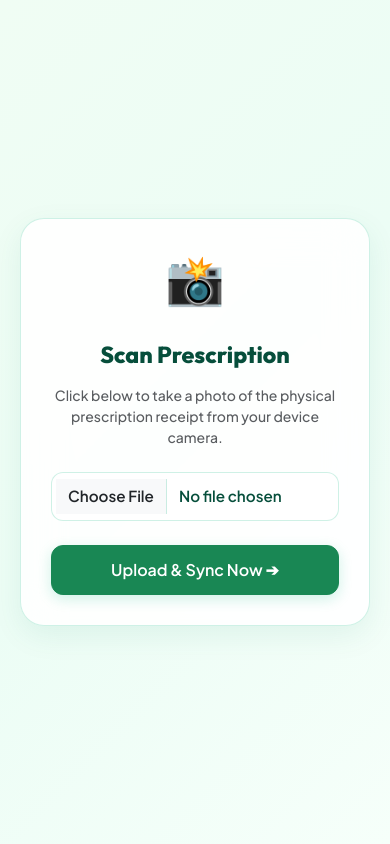
After one commit to Shivamdadhich/Patil_Eye_Clinic, a Flask app: page /mobile/prescription/upload/1 in a window 390 px wide. The commit adds this page. Run offline with Flask 3, Linux system fonts and the light colour scheme; some libraries are stand-ins or nearby versions.

Commit message:
feat: Add QR mobile scan prescription receipt upload flow

```diff
--- a/app.py
+++ b/app.py
@@ -290,12 +290,20 @@ def doctor_dashboard():
             }
 
             cur.execute("""
-                SELECT visit_date, diagnosis, prescription, advised_tests, doctor_name
+                SELECT visit_date, diagnosis, prescription, advised_tests, doctor_name, history_id, prescription_image_name
                 FROM patient_history WHERE aadhaar = %s
                 ORDER BY visit_date DESC, history_id DESC
             """, (aadhaar,))
             history = [
-                {"visit_date": h[0], "diagnosis": h[1], "prescription": h[2], "advised_tests": h[3], "doctor_name": h[4]}
+                {
+                    "visit_date": h[0],
+                    "diagnosis": h[1],
+                    "prescription": h[2],
+                    "advised_tests": h[3],
+                    "doctor_name": h[4],
+                    "history_id": h[5],
+                    "prescription_image_name": h[6]
+                }
                 for h in cur.fetchall()
             ]
 
@@ -340,14 +348,27 @@ def save_history():
     diagnosis = request.form.get("diagnosis")
     prescription = request.form.get("prescription")
     tests = request.form.get("tests")
+    scan_token = request.form.get("scan_token")
     visit_date = datetime.today().strftime("%Y-%m-%d")
 
+    file_name = None
+    file_data = None
+
+    cur = mysql.connection.cursor(MySQLdb.cursors.DictCursor)
+    if scan_token:
+        cur.execute("SELECT file_name, file_data FROM prescription_scan_sessions WHERE token = %s AND status = 'uploaded'", (scan_token,))
+        session_row = cur.fetchone()
+        if session_row:
+            file_name = session_row["file_name"]
+            file_data = session_row["file_data"]
+            # Clean temporary session
+            cur.execute("DELETE FROM prescription_scan_sessions WHERE token = %s", (scan_token,))
+
     doctor_name = session.get("doctor_name")
-    cur = mysql.connection.cursor()
     cur.execute("""
-        INSERT INTO patient_history (aadhaar, visit_date, diagnosis, prescription, advised_tests, doctor_name)
-        VALUES (%s, %s, %s, %s, %s, %s)
-    """, (aadhaar, visit_date, diagnosis, prescription, tests, doctor_name))
+        INSERT INTO patient_history (aadhaar, visit_date, diagnosis, prescription, advised_tests, doctor_name, prescription_image, prescription_image_name)
+        VALUES (%s, %s, %s, %s, %s, %s, %s, %s)
+    """, (aadhaar, visit_date, diagnosis, prescription, tests, doctor_name, file_data, file_name))
     mysql.connection.commit()
     cur.close()
 
@@ -832,6 +853,79 @@ def view_patient_reports():
 
     return render_template("patient_reports.html", patient=patient, reports=reports)
 
+# -------------------- Prescription Mobile Scan Features --------------------
+import uuid
+from io import BytesIO
+from flask import send_file
+
+@app.route("/api/prescription/request_token", methods=["POST"])
+def api_request_token():
+    token = str(uuid.uuid4())
+    cur = mysql.connection.cursor()
+    cur.execute("""
+        INSERT INTO prescription_scan_sessions (token, status, file_name, file_data)
+        VALUES (%s, 'pending', NULL, NULL)
+    """, (token,))
+    mysql.connection.commit()
+    cur.close()
+
+    # Generate dynamic mobile link
+    mobile_url = request.url_root.rstrip('/') + url_for('mobile_upload', token=token)
+    return {"token": token, "mobile_url": mobile_url}
+
+@app.route("/mobile/prescription/upload/<token>")
+def mobile_upload(token):
+    # Public route accessible by mobile devices
+    return render_template("mobile_upload.html", token=token)
+
+@app.route("/api/prescription/upload_mobile/<token>", methods=["POST"])
+def api_upload_mobile(token):
+    file = request.files.get("prescription_file")
+    if not file or file.filename == "":
+        return "<h3>Error: No file uploaded</h3>", 400
+
+    file_name = file.filename
+    file_data = file.read()
+
+    cur = mysql.connection.cursor()
+    cur.execute("""
+        UPDATE prescription_scan_sessions
+        SET status = 'uploaded', file_name = %s, file_data = %s
+        WHERE token = %s
+    """, (file_name, file_data, token))
+    mysql.connection.commit()
+    cur.close()
+
+    return """
+        <div style='text-align: center; font-family: sans-serif; padding-top: 50px; color: #047857;'>
+            <h2>✓ Successfully Synced!</h2>
+            <p>Prescription has been sent to the doctor's screen. You can close this tab now.</p>
+        </div>
+    """
+
+@app.route("/api/prescription/check_token/<token>")
+def api_check_token(token):
+    cur = mysql.connection.cursor(MySQLdb.cursors.DictCursor)
+    cur.execute("SELECT status, file_name FROM prescription_scan_sessions WHERE token = %s", (token,))
+    session_data = cur.fetchone()
+    cur.close()
+    if not session_data:
+        return {"error": "Token not found"}, 404
+    return session_data
+
+@app.route("/doctor/prescription/image/<int:history_id>")
+def serve_prescription_image(history_id):
+    cur = mysql.connection.cursor()
+    cur.execute("SELECT prescription_image_name, prescription_image FROM patient_history WHERE history_id = %s", (history_id,))
+    data = cur.fetchone()
+    cur.close()
+    if data and data[1]:
+        mimetype = "image/png"
+        if data[0].lower().endswith(".jpg") or data[0].lower().endswith(".jpeg"):
+            mimetype = "image/jpeg"
+        return send_file(BytesIO(data[1]), mimetype=mimetype, as_attachment=False)
+    return "Prescription not found", 404
+
 # -------------------- Other Staff Login --------------------
 @app.route("/other/login", methods=["GET", "POST"])
 def other_login():
--- /dev/null
+++ b/templates/mobile_upload.html
@@ -0,0 +1,124 @@
+<!DOCTYPE html>
+<html lang="en">
+<head>
+    <meta charset="UTF-8">
+    <meta name="viewport" content="width=device-width, initial-scale=1.0">
+    <title>Upload Prescription | CareConnect</title>
+    <!-- Google Fonts -->
+    <link href="https://fonts.googleapis.com/css2?family=Outfit:wght@600;800&family=Plus+Jakarta+Sans:wght@500;600;700&display=swap" rel="stylesheet">
+    <link href="https://cdn.jsdelivr.net/npm/bootstrap@5.3.0/dist/css/bootstrap.min.css" rel="stylesheet">
+    <style>
+        body {
+            font-family: 'Plus Jakarta Sans', sans-serif;
+            background: linear-gradient(135deg, #f0fdf4 0%, #ecfdf5 50%, #f6fffa 100%) !important;
+            min-height: 100vh;
+            display: flex;
+            align-items: center;
+            justify-content: center;
+            padding: 20px;
+        }
+        .upload-card {
+            background: rgba(255, 255, 255, 0.9);
+            backdrop-filter: blur(20px);
+            border: 1px solid rgba(16, 185, 129, 0.2);
+            border-radius: 24px;
+            padding: 30px;
+            box-shadow: 0 10px 30px rgba(4, 120, 87, 0.08);
+            width: 100%;
+            max-width: 450px;
+            text-align: center;
+        }
+        h3 {
+            font-family: 'Outfit', sans-serif;
+            color: #064e3b;
+            font-weight: 700;
+        }
+        .camera-icon {
+            font-size: 3rem;
+            color: #10b981;
+            margin-bottom: 20px;
+            display: inline-block;
+            animation: bounce 2s infinite;
+        }
+        .glass-input {
+            border: 1.5px solid rgba(16, 185, 129, 0.2);
+            border-radius: 12px;
+            padding: 12px 16px;
+            font-size: 0.95rem;
+            background: rgba(255, 255, 255, 0.8);
+            transition: all 0.3s ease;
+            color: #064e3b;
+            font-weight: 600;
+        }
+        .btn-action {
+            border-radius: 12px;
+            padding: 12px 28px;
+            font-weight: 600;
+            font-size: 1rem;
+            box-shadow: 0 4px 14px rgba(16, 185, 129, 0.2);
+            transition: all 0.3s ease;
+        }
+        .btn-action:hover {
+            transform: translateY(-1px);
+        }
+        #previewContainer img {
+            max-width: 100%;
+            border-radius: 16px;
+            border: 2px solid rgba(16, 185, 129, 0.2);
+            margin-top: 15px;
+            max-height: 250px;
+            object-fit: cover;
+        }
+        @keyframes bounce {
+            0%, 100% { transform: translateY(0); }
+            50% { transform: translateY(-8px); }
+        }
+    </style>
+</head>
+<body>
+    <div class="upload-card">
+        <span class="camera-icon">📸</span>
+        <h3 class="mb-3">Scan Prescription</h3>
+        <p class="text-muted small mb-4">Click below to take a photo of the physical prescription receipt from your device camera.</p>
+
+        <form action="/api/prescription/upload_mobile/{{ token }}" method="POST" enctype="multipart/form-data" onsubmit="showLoading()">
+            <div class="mb-4">
+                <input type="file" name="prescription_file" id="prescription_file" class="form-control glass-input" accept="image/*" capture="environment" required onchange="previewImage(event)">
+            </div>
+
+            <div id="previewContainer" class="mb-4" style="display: none;">
+                <p class="data-label text-start mb-2 small fw-bold text-success">Captured Image Preview:</p>
+                <img id="imagePreview" src="#" alt="Captured Image">
+            </div>
+
+            <button type="submit" id="submitBtn" class="btn btn-action btn-success w-100 justify-content-center">
+                Upload & Sync Now ➔
+            </button>
+        </form>
+    </div>
+
+    <script>
+        function previewImage(event) {
+            const input = event.target;
+            if (input.files && input.files[0]) {
+                const reader = new FileReader();
+                reader.onload = function(e) {
+                    const previewImg = document.getElementById('imagePreview');
+                    previewImg.src = e.target.result;
+                    document.getElementById('previewContainer').style.display = 'block';
+                }
+                reader.readAsDataURL(input.files[0]);
+            }
+        }
+
+        function showLoading() {
+            const btn = document.getElementById("submitBtn");
+            btn.disabled = true;
+            btn.innerHTML = `
+                <span class="spinner-border spinner-border-sm" role="status" aria-hidden="true"></span>
+                Syncing image...
+            `;
+        }
+    </script>
+</body>
+</html>
```
Also changed, not shown: schema.sql (+10 -0 lines), scratch/migrate_prescription.py (added, +58 -0 lines), scratch/seed_all_doctors.py (added, +138 -0 lines), templates/doctor_dashboard.html (+101 -1 lines).
